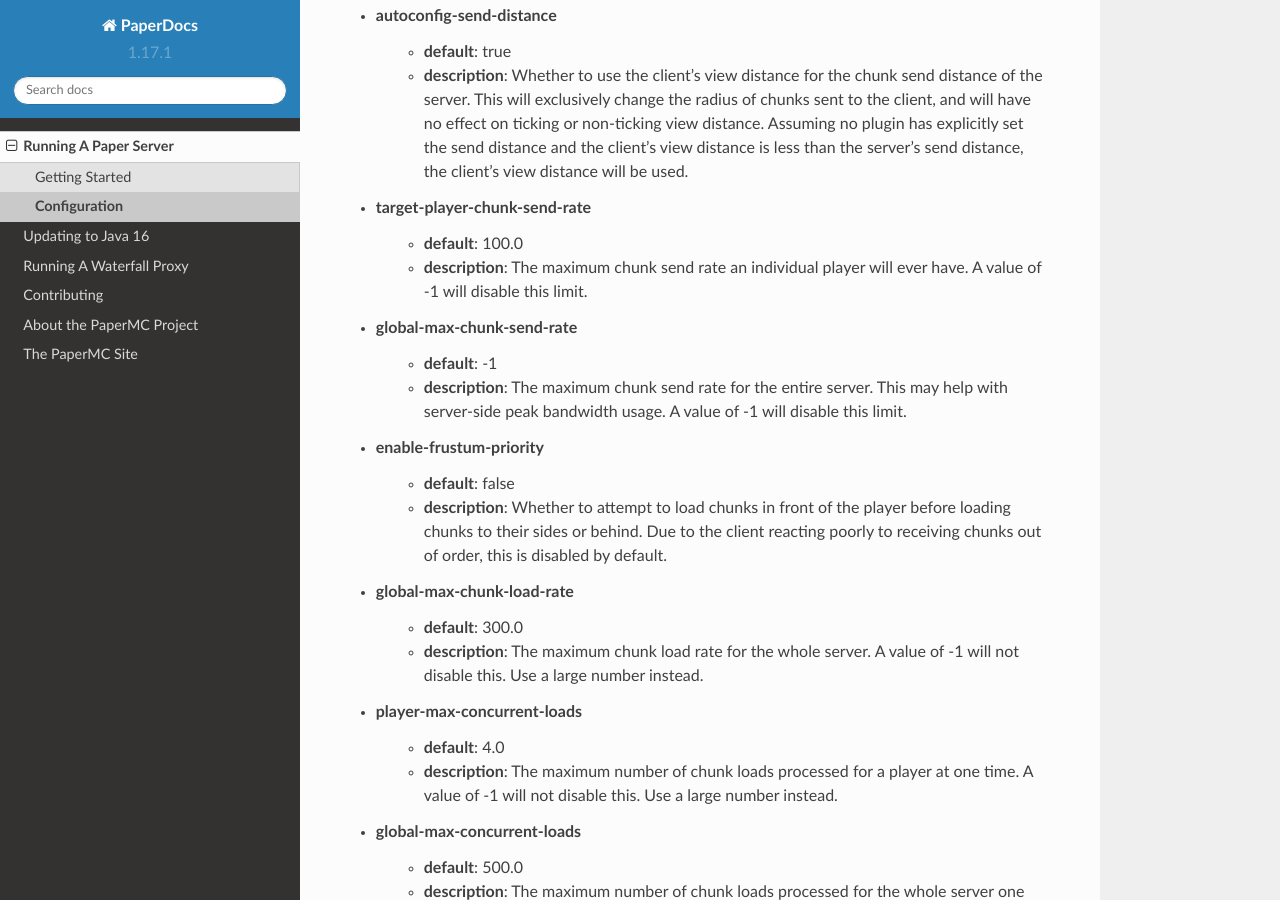
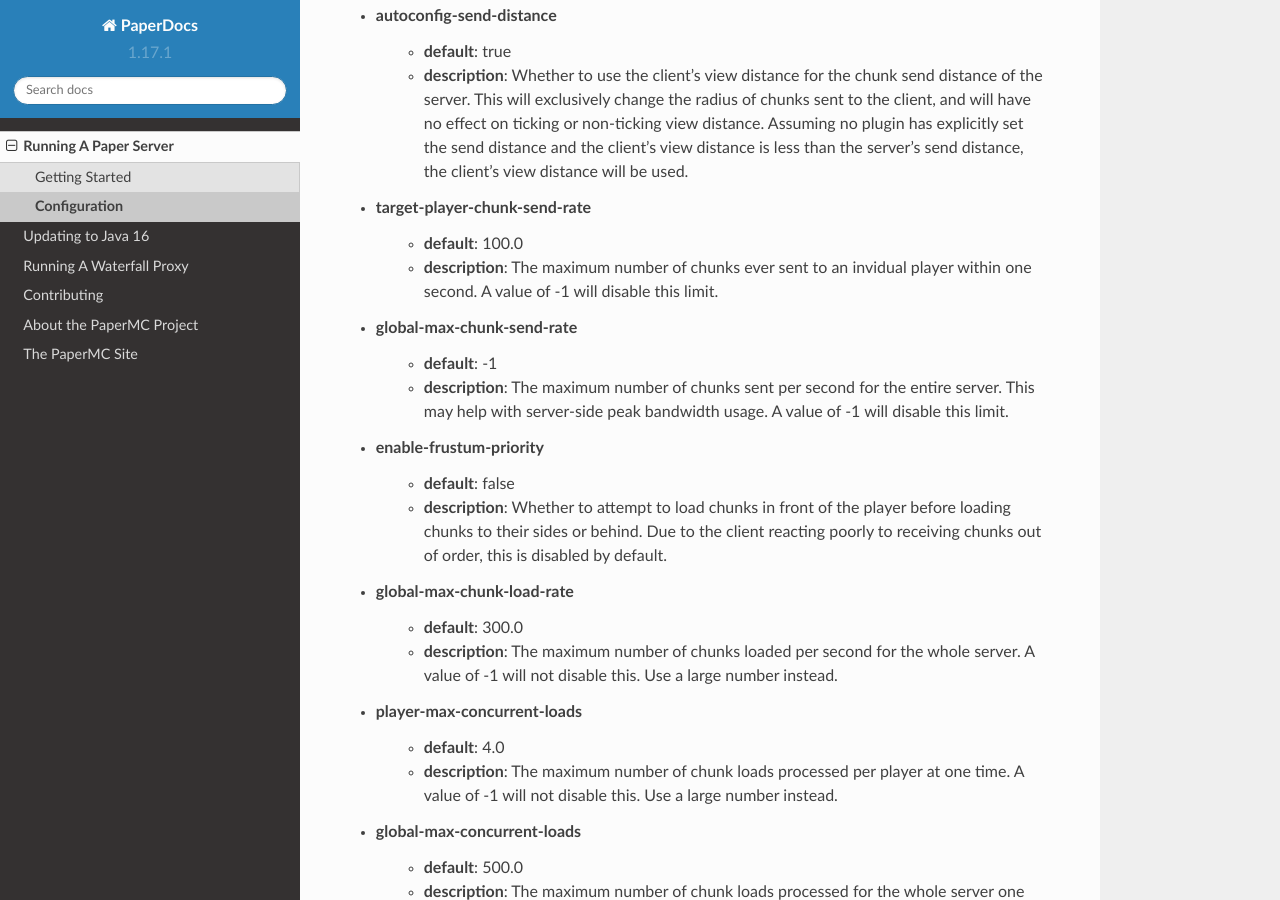
Before and after one commit to PaperMC/PaperDocs, a Sphinx documentation site: the page built from source/server/configuration.rst, in a window 1280 px wide and 900 px high, scrolled down 8559 px. Built offline with Sphinx 7.4.7 and the Read the Docs theme 2.0.0, drawn with Linux system fonts in a browser that asks for light colours.

Commit message:
clarify chunk-loading configuration

```diff
--- a/source/server/configuration.rst
+++ b/source/server/configuration.rst
@@ -371,12 +371,13 @@
       will be used.
 * target-player-chunk-send-rate
     - **default**: 100.0
-    - **description**: The maximum chunk send rate an individual player will ever have.
-      A value of -1 will disable this limit.
+    - **description**: The maximum number of chunks ever sent to an invidual player
+      within one second. A value of -1 will disable this limit.
 * global-max-chunk-send-rate
     - **default**: -1
-    - **description**: The maximum chunk send rate for the entire server. This may help
-      with server-side peak bandwidth usage. A value of -1 will disable this limit.
+    - **description**: The maximum number of chunks sent per second for the entire
+      server. This may help with server-side peak bandwidth usage. A value of -1
+      will disable this limit.
 * enable-frustum-priority
     - **default**: false
     - **description**: Whether to attempt to load chunks in front of the player before
@@ -384,11 +385,11 @@
       chunks out of order, this is disabled by default.
 * global-max-chunk-load-rate
     - **default**: 300.0
-    - **description**: The maximum chunk load rate for the whole server. A value of -1 will
-      not disable this. Use a large number instead.
+    - **description**: The maximum number of chunks loaded per second for the whole server. A
+      value of -1 will not disable this. Use a large number instead.
 * player-max-concurrent-loads
     - **default**: 4.0
-    - **description**: The maximum number of chunk loads processed for a player at one time.
+    - **description**: The maximum number of chunk loads processed per player at one time.
       A value of -1 will not disable this. Use a large number instead.
 * global-max-concurrent-loads
     - **default**: 500.0
```
